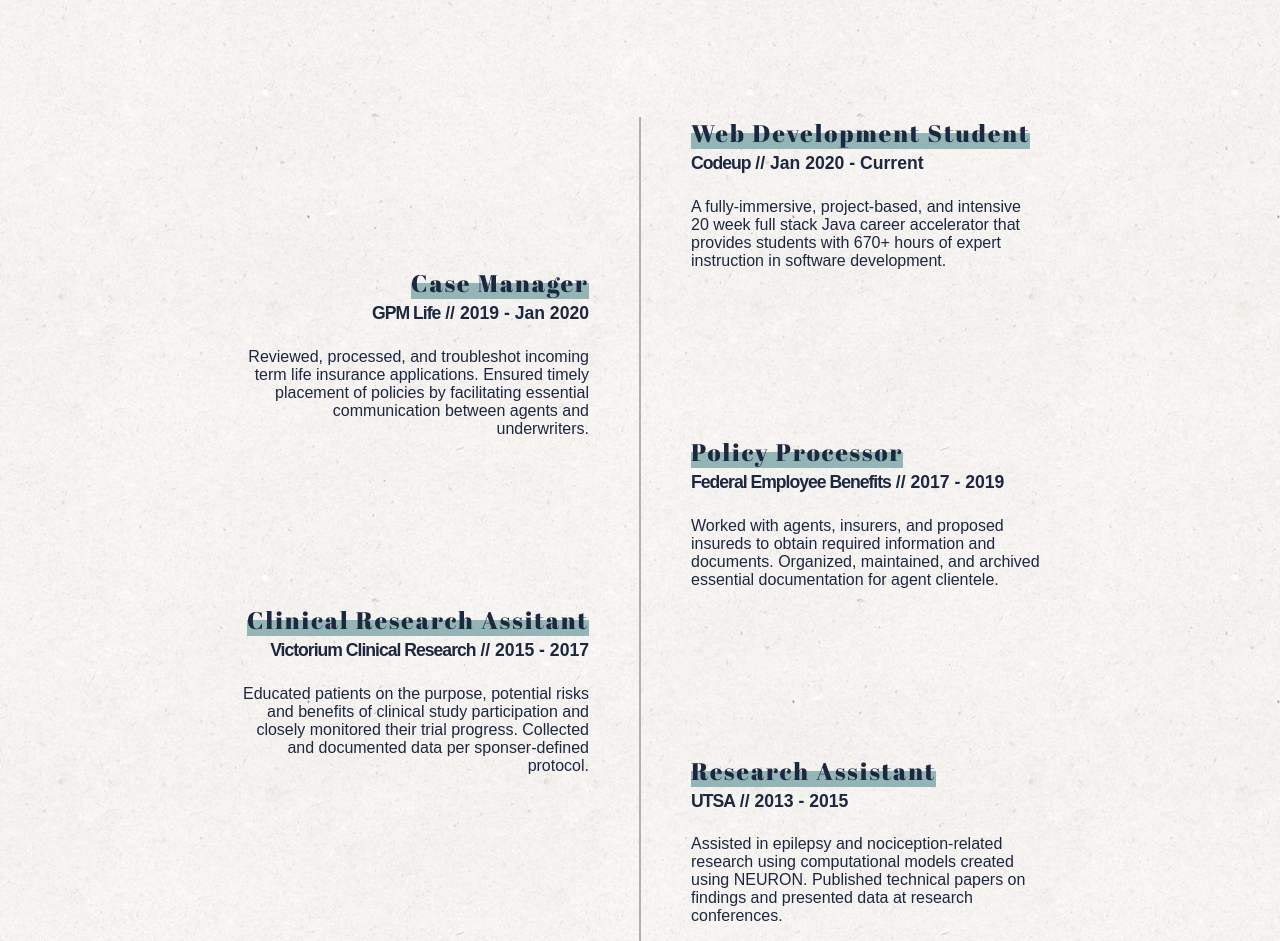
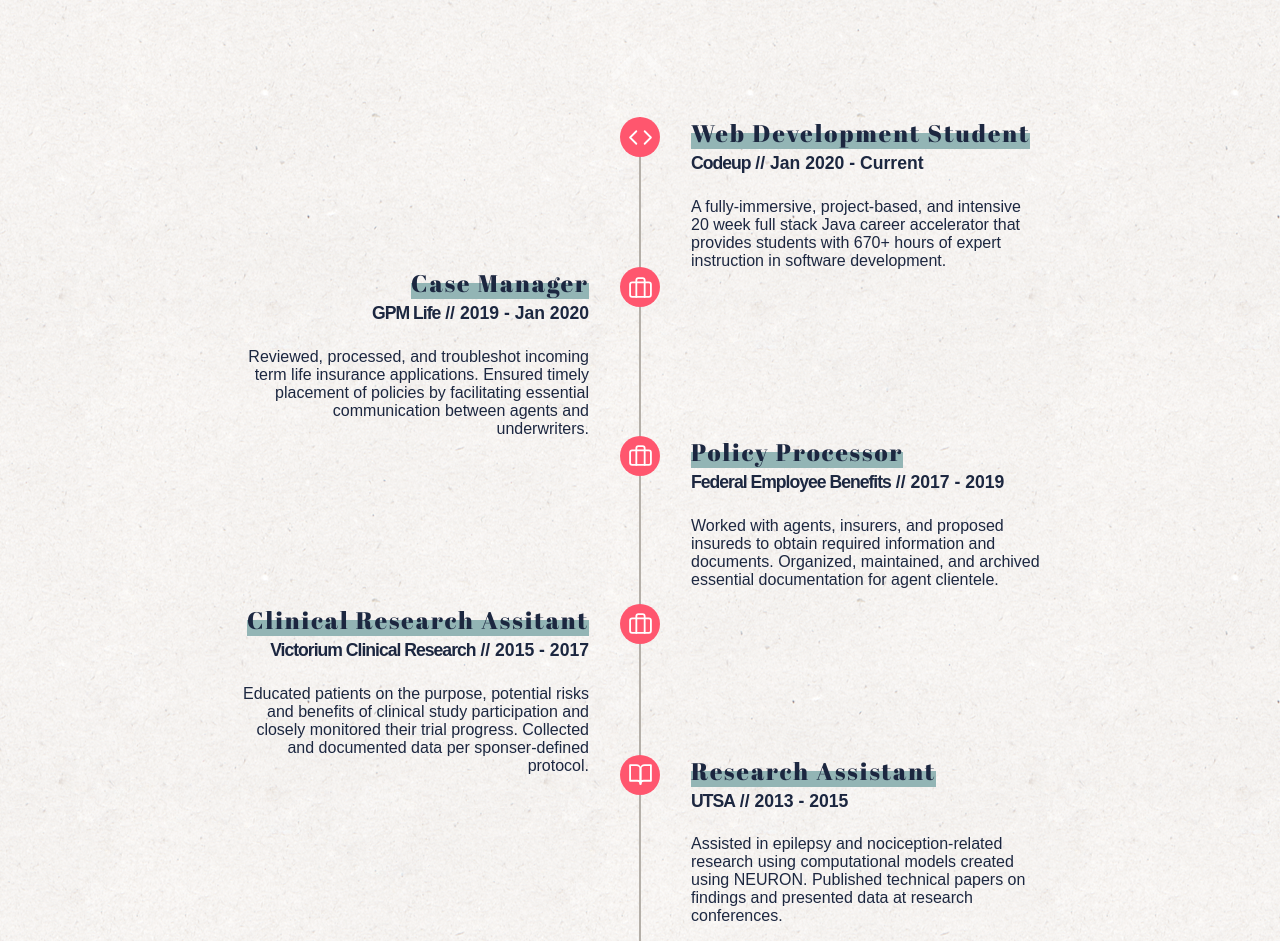
Before and after one commit to dmtobler/danielle-tobler, a website: page index.html in a window 1280 px wide. Shown: the part 797-1738 px from the top of the page. Drawn offline with nearby package versions, Linux system fonts and the light colour scheme; a web font is replaced by a local one.

Commit message:
Added icons to timeline

```diff
--- a/css/style.css
+++ b/css/style.css
@@ -182,7 +182,7 @@
 }
 
 .media-link {
-    line-height: 50px;
+    line-height: 55px;
     border-radius: 50%;
     height: 40px;
     width: 40px;
@@ -259,6 +259,33 @@
     padding-top: 150px;
 }
 
-#gpm-block, #feb-block, #victorium-block, #utsa-block {
+.timeline-icon {
+    width: 25px;
+    height:25px;
+    stroke: white;
+    margin-top: 7.5px;
+    /*position: absolute;*/
+    /*transform: translate(35px, 8px);*/
+}
 
+.left-timeline-circle {
+    display: inline-block;
+    text-align: center;
+    width: 40px;
+    height: 40px;
+    background-color: #ff566e;
+    border-radius: 50%;
+    position: absolute;
+    transform: translate(31px);
 }
+
+.right-timeline-circle {
+    display: inline-block;
+    text-align: center;
+    width: 40px;
+    height: 40px;
+    background-color: #ff566e;
+    border-radius: 50%;
+    position: absolute;
+    transform: translate(-71px);
+}
--- a/index.html
+++ b/index.html
@@ -1,5 +1,5 @@
 <!DOCTYPE html>
-<html lang="en" xmlns:mailto="http://www.w3.org/1999/xhtml" xmlns:https="http://www.w3.org/1999/xhtml">
+<html id="top" lang="en" xmlns:mailto="http://www.w3.org/1999/xhtml" xmlns:https="http://www.w3.org/1999/xhtml">
 <head>
     <meta charset="UTF-8">
     <title>Danielle Tobler</title>
@@ -7,7 +7,6 @@
     <link rel="stylesheet" type="text/css" href="css/style.css" />
 </head>
 <body>
-
 <div id="main-block-container">
     <div class="main-block">
         <div id="main-block-content">
@@ -34,7 +33,7 @@
                 </li>
             </ul>
 
-            <a href="#timeline-container"><svg class="feather nav-icon bounce"><use xlink:href="assets/img/icons/feather-sprite.svg#chevron-down"/></svg></a>
+            <a href="#nav-button-2"><svg class="feather nav-icon bounce"><use xlink:href="assets/img/icons/feather-sprite.svg#chevron-down"/></svg></a>
         </div>
     </div>
 </div>
@@ -44,8 +43,8 @@
 <!--    <h2>Experience</h2>-->
 <!--</div>-->
 
-<div class="nav-icon-container">
-    <a href=""><svg class="feather nav-icon bounce"><use xlink:href="assets/img/icons/feather-sprite.svg#chevron-up"/></svg></a>
+<div id="nav-button-2" class="nav-icon-container">
+    <a href="#top"><svg class="feather nav-icon bounce"><use xlink:href="assets/img/icons/feather-sprite.svg#chevron-up"/></svg></a>
 </div>
 
 <div id="timeline-container">
@@ -54,6 +53,10 @@
 
     <div id="timeline-left">
         <div id="gpm-block" class="timeline-job">
+            <div class="left-timeline-circle">
+                <svg class="feather timeline-icon"><use xlink:href="assets/img/icons/feather-sprite.svg#briefcase"/></svg>
+            </div>
+
             <h4 class="job-title-header"><span class="highlight">Case Manager</span></h4>
             <h4 class="job-co-header"><span class="job-co">GPM Life</span> // 2019 - Jan 2020</h4>
             <p>
@@ -62,6 +65,10 @@
         </div>
 
         <div id="victorium-block" class="timeline-job">
+            <div class="left-timeline-circle">
+                <svg class="feather timeline-icon"><use xlink:href="assets/img/icons/feather-sprite.svg#briefcase"/></svg>
+            </div>
+
             <h4 class="job-title-header"><span class="highlight">Clinical Research Assitant</span></h4>
             <h4 class="job-co-header"><span class="job-co">Victorium Clinical Research</span> // 2015 - 2017</h4>
             <p>
@@ -78,6 +85,10 @@
 
     <div id="timeline-right">
         <div id="codeup-block" class="timeline-job">
+            <div class="right-timeline-circle">
+                <svg class="feather timeline-icon"><use xlink:href="assets/img/icons/feather-sprite.svg#code"/></svg>
+            </div>
+
             <h4 class="job-title-header"><span class="highlight">Web Development Student</span></h4>
             <h4 class="job-co-header"><span class="job-co">Codeup</span> // Jan 2020 - Current</h4>
             <p>
@@ -87,6 +98,10 @@
 
 
         <div id="feb-block" class="timeline-job">
+            <div class="right-timeline-circle">
+                <svg class="feather timeline-icon"><use xlink:href="assets/img/icons/feather-sprite.svg#briefcase"/></svg>
+            </div>
+
             <h4 class="job-title-header"><span class="highlight">Policy Processor</span></h4>
             <h4 class="job-co-header"><span class="job-co">Federal Employee Benefits</span> // 2017 - 2019</h4>
             <p>
@@ -95,6 +110,10 @@
         </div>
 
         <div id="utsa-block" class="timeline-job">
+            <div class="right-timeline-circle">
+                <svg class="feather timeline-icon"><use xlink:href="assets/img/icons/feather-sprite.svg#book-open"/></svg>
+            </div>
+
             <h4 class="job-title-header"><span class="highlight">Research Assistant</span></h4>
             <h4 class="job-co-header"><span class="job-co">UTSA</span> // 2013 - 2015</h4>
             <p>
```
